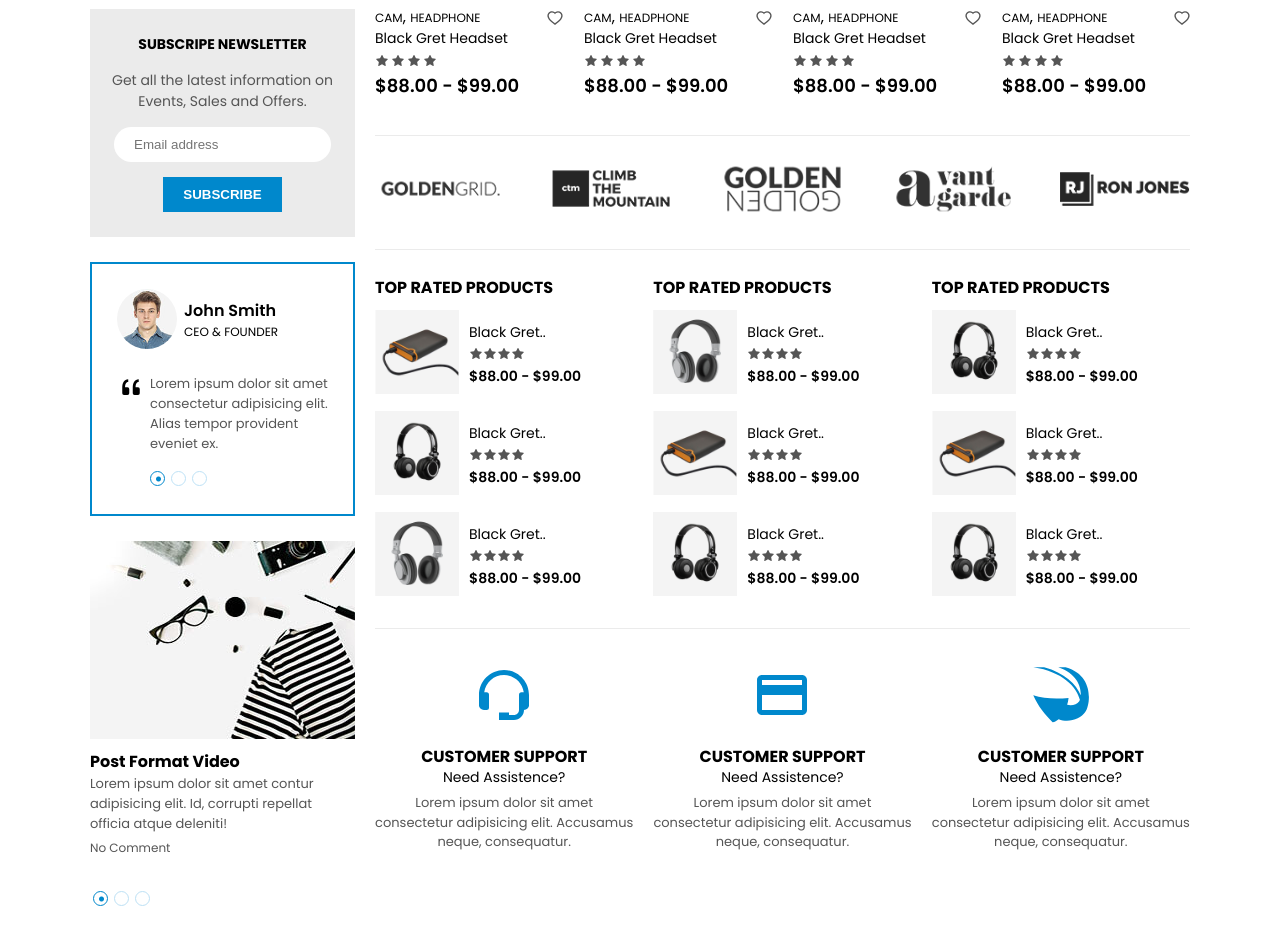
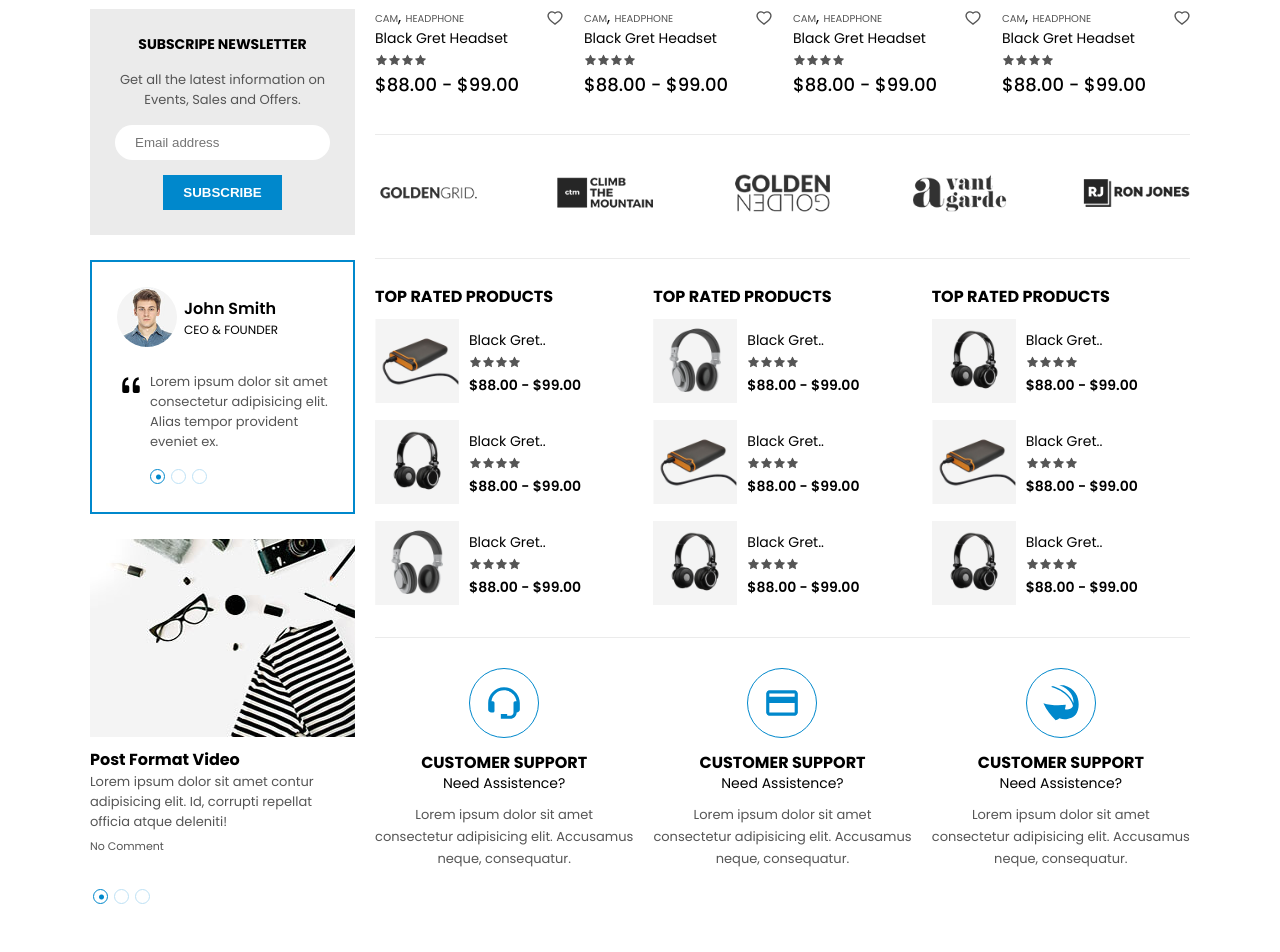
Before and after one commit to iahmedfarag/fog, a React (Vite) app: page / in a window 1280 px wide. Shown: the part 1200-2152 px from the top of the page. Built offline with nearby package versions, Linux system fonts and the light colour scheme.

Commit message:
home page edits

```diff
--- a/src/components/Home/Brands.jsx
+++ b/src/components/Home/Brands.jsx
@@ -50,9 +50,10 @@ const Brands = () => {
   );
 };
 const Wrapper = styled.section`
-  padding: 25px 0;
+  padding: 35px 0;
   border-bottom: 1px solid var(--color-cf);
   .slick-slider {
+    overflow: hidden;
     .slick-dots {
       display: none !important;
     }
@@ -62,11 +63,11 @@ const Wrapper = styled.section`
     }
 
     .slick-list {
-      margin: 0 -20px;
+      margin: 0 -35px;
       .slick-track {
         .slick-slide {
           > div {
-            margin: 0 20px;
+            margin: 0 35px;
             max-width: 140px;
           }
         }
--- a/src/components/Home/MoreFeatures.jsx
+++ b/src/components/Home/MoreFeatures.jsx
@@ -56,8 +56,15 @@ const Wrapper = styled.section`
     width: calc(100% / 3 - 40px / 3);
     text-align: center;
     .img {
-      font-size: 60px;
-      color: var(--color-main);
+      svg {
+        border-radius: 50%;
+        color: var(--color-main);
+        font-size: 70px;
+        border: 1px solid var(--color-main);
+        padding: 15px;
+        border-radius: 50%;
+      }
+      margin-bottom: 10px;
     }
     .info {
       h4 {
@@ -65,14 +72,15 @@ const Wrapper = styled.section`
       }
       span {
         font-size: 14px;
+        font-weight: 400;
         margin-top: 2px;
-        margin-bottom: 5px;
+        margin-bottom: 10px;
         display: block;
       }
       p {
         font-size: 13px;
         color: var(--color-555);
-        line-height: 1.5;
+        line-height: 1.7;
       }
     }
   }
--- a/src/components/Home/RowProduct.jsx
+++ b/src/components/Home/RowProduct.jsx
@@ -49,8 +49,8 @@ const Wrapper = styled.article`
       margin: 1px 0;
       span {
         color: var(--color-555);
-        font-size: 14px;
-        margin: 1px 0;
+        font-size: 13px;
+        margin: 2px 0;
       }
     }
     h4 {
--- a/src/components/Product.jsx
+++ b/src/components/Product.jsx
@@ -110,8 +110,10 @@ const Wrapper = styled.article`
       line-height: 1;
 
       a {
-        font-size: 12px;
+        font-size: 10px;
         text-transform: uppercase;
+        color: var(--color-555);
+
         &:hover {
           color: var(--color-main);
         }
@@ -122,15 +124,15 @@ const Wrapper = styled.article`
     }
     .rate {
       margin: 3px 0;
-      gap: 2px;
+      /* gap: 2px; */
       span {
         color: var(--color-555);
-        font-size: 14px;
+        font-size: 13px;
       }
     }
     > h4 {
       font-size: 18px;
-      font-weight: 600;
+      font-weight: 500;
       margin: 0;
       padding: 0;
       line-height: 1;
--- a/src/components/Sidebar/Categories.jsx
+++ b/src/components/Sidebar/Categories.jsx
@@ -61,7 +61,7 @@ const Wrapper = styled.section`
     padding: 10.8px;
     gap: 10px;
     font-size: 14px;
-    font-weight: 600;
+    font-weight: 500;
     &:hover {
       background-color: #f1f1f1;
     }
--- a/src/components/Sidebar/News.jsx
+++ b/src/components/Sidebar/News.jsx
@@ -14,7 +14,7 @@ const News = () => {
   );
 };
 const Wrapper = styled.form`
-  padding: 25px 20px;
+  padding: 25px 25px;
   margin-bottom: 25px;
   text-align: center;
   background-color: var(--color-cf);
@@ -23,13 +23,14 @@ const Wrapper = styled.form`
     font-weight: 700;
   }
   p {
-    font-size: 14px;
+    font-size: 13px;
     margin: 15px 0;
     color: var(--color-555);
+    /* font-weight: 400; */
   }
   input {
     padding: 10px 20px;
-    max-width: 100%;
+    width: 100%;
     border-radius: 25px;
     margin-bottom: 15px;
     border: none;
--- a/src/components/Sidebar/Trends.jsx
+++ b/src/components/Sidebar/Trends.jsx
@@ -85,7 +85,7 @@ const Wrapper = styled.section`
             color: var(--color-555);
           }
           span {
-            font-size: 12px;
+            font-size: 11px;
             color: var(--color-555);
           }
         }
--- a/src/index.css
+++ b/src/index.css
@@ -62,7 +62,7 @@ img {
 }
 @media (min-width: 1400px) {
   .container {
-    max-width: 1320px;
+    max-width: 1200px;
   }
 }
 .flex {
```
